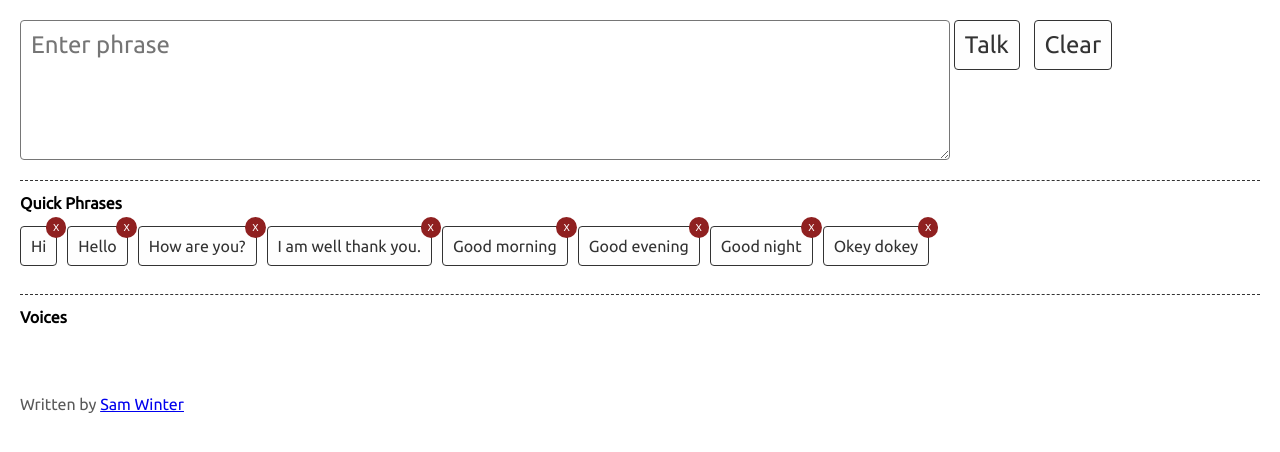
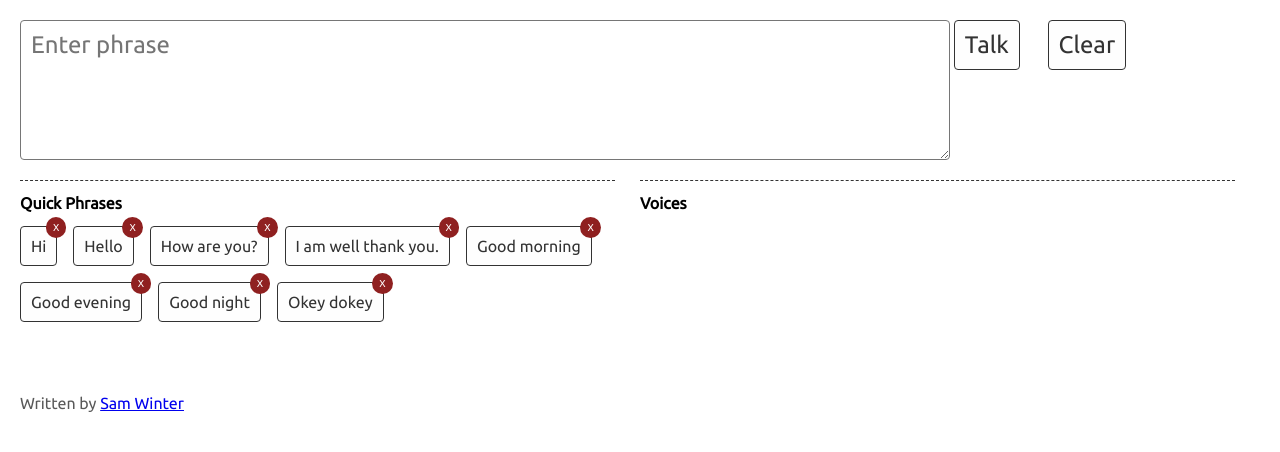
Before and after one commit to swinter2/Talker, a website: page public/index.html in a window 1280 px wide. Drawn offline with nearby package versions, Linux system fonts and the light colour scheme.

Commit message:
Mo' improvements.

```diff
--- a/Gruntfile.js
+++ b/Gruntfile.js
@@ -3,6 +3,7 @@ module.exports = function(grunt) {
     sass: {                              // Task
       dist: {                            // Target
         options: {                       // Target options
+          // require: ['compass', 'susy'],
           style: 'expanded'
         },
         // files: {                         // Dictionary of files
--- a/package.json
+++ b/package.json
@@ -13,7 +13,7 @@
   },
   "devDependencies": {
     "grunt": "^0.4.5",
-    "grunt-contrib-sass": "^0.7.3",
+    "grunt-contrib-sass": "^0.8.1",
     "grunt-contrib-watch": "^0.6.1"
   }
 }
--- a/public/index.html
+++ b/public/index.html
@@ -23,7 +23,7 @@
 	<button ng-click="clearText()">Clear</button>
 
 	<div class="said" ng-show="!!said">
-		<h2>Just said <span ng-show="!!previousVoice">in the "{{ previousVoice.name }}" voice:</span></h2>
+		<span>Just said <span ng-show="!!previousVoice">in the "{{ previousVoice.name }}" voice:</span></span>
 		<button class="clear" ng-click="clearSaid()">Clear</button>
 		<p>{{ said }}</p>
 	</div>
@@ -31,9 +31,9 @@
 	<div class="phrases" ng-show="phrases.length > 0">
 		<h2>Quick Phrases</h2>
 		<a href="#" class="button" ng-repeat="p in phrases" ng-click="sayIt($event, p)">{{ p }}<span class="delete" ng-click="removePhrase($event, p)">X</span></a>
-	</div>
+	</div><!--
 
-	<div class="voices">
+	--><div class="voices">
 		<h2>Voices</h2>
 		<button ng-repeat="v in voices" ng-click="chooseVoice(v)" ng-bind="v.name" ng-class="{ active: v.name === voice.name }"></button>
 	</div>
--- a/public/library/js/scripts.js
+++ b/public/library/js/scripts.js
@@ -43,7 +43,6 @@ talker.controller('TalkerController', ['$scope', function ($scope) {
 		}
 
 		var txt = phrase || $scope.text;
-		// var msg = new SpeechSynthesisUtterance(txt);
 		msg.text = txt;
 		$scope.previousVoice = $scope.voice;
 		msg.voice = $scope.voice;
@@ -66,15 +65,11 @@ talker.controller('TalkerController', ['$scope', function ($scope) {
 	};
 
 	$scope.chooseVoice = function(voice) {
-		// $scope.previousVoice = $scope.voice;
 		$scope.voice = voice;
-		// $scope.sayIt(null, $scope.said);
 	};
 
 	$scope.clearSaid = function () {
-
 		$scope.said = '';
-
 	};
 
 	$scope.clearText = function () {
--- a/public/library/sass/screen.scss
+++ b/public/library/sass/screen.scss
@@ -1,6 +1,15 @@
 @import "normalize";
 @import "mixins";
 @import url(http://fonts.googleapis.com/css?family=Ubuntu);
+
+// /* GRID SETUP
+// ----------------------------------------------------------------------------------*/
+
+// $total-columns  : 12;
+// $column-width   : 4em;
+// $gutter-width   : 1em;
+// $grid-padding   : $gutter-width;
+// // $show-grid-backgrounds  : true;
 
 $gray: #333;
 $white: #fff;
@@ -43,10 +52,9 @@ select {
 	vertical-align: top;
 	@include font-size(2.4);
 	@include rem(padding, 1);
-	@include rem(margin-right, 1);
+	margin-right: 1em;
 	text-decoration: none;
 	position: relative;
-
 
 	color: $gray;
 	background-color: $off-white;
@@ -98,7 +106,7 @@ article {
 
 	.button {
 		@include font-size(1.6);
-		margin-bottom: .5em;
+		margin-bottom: 1em;
 	}
 }
 .said {
@@ -121,6 +129,18 @@ article {
 	}
 }
 
+.phrases, .voices {
+	display: inline-block;
+	vertical-align: top;
+	width: 48%;
+}
+.phrases {
+	margin-right: 1%;
+}
+.voices {
+	margin-left: 1%;
+}
+
 footer {
 	color: lighten($gray, 15%);
 	@include rem(padding, 2);
```
Also changed, not shown: public/library/css/screen.css, public/library/sass/_mixins.scss (line endings or trailing spaces), 1 other file.
